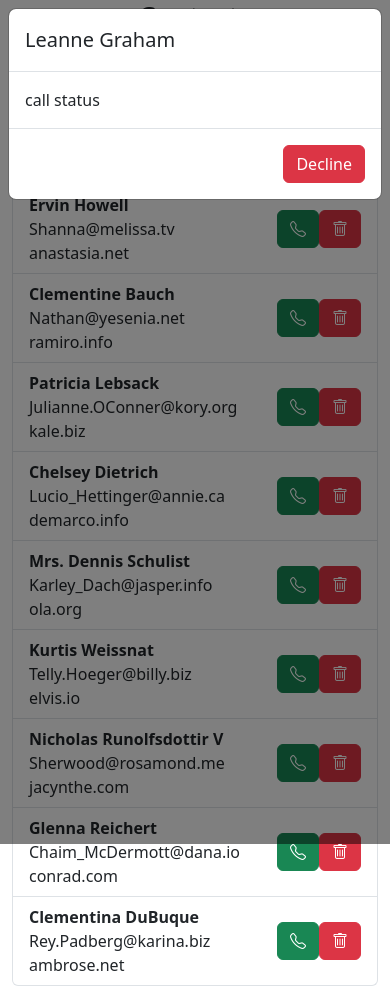
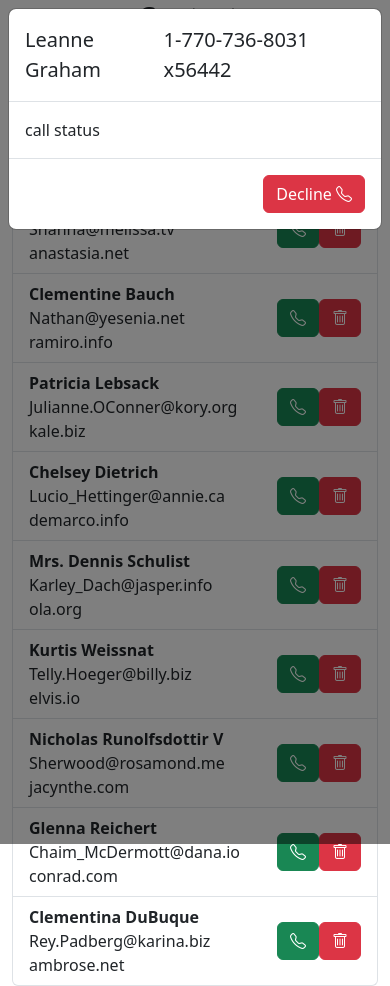
Before and after one commit to AndyGuit/phone-book, a plain HTML site: page index.html in a window 390 px wide. Both pictures are taken after a click on the button 298 px from the left and 140 px from the top of the page. Drawn offline with nearby package versions, Linux system fonts and the light colour scheme.

Commit message:
feat: show user phone number when calling

```diff
--- a/index.html
+++ b/index.html
@@ -32,11 +32,13 @@
     <div class="modal-dialog">
       <div class="modal-content">
         <div class="modal-header">
-          <h1 class="modal-title fs-5" id="staticBackdropLabel">User name</h1>
+          <h1 class="modal-title fs-5">User name</h1>
+          <h2 class="modal-title fs-5">user phone</h2>
         </div>
         <div class="modal-body"> call status </div>
         <div class="modal-footer">
-          <button type="button" class="btn btn-danger" data-bs-dismiss="modal">Decline</button>
+          <button type="button" class="btn btn-danger" data-bs-dismiss="modal">Decline <i
+              class="bi bi-telephone"></i></button>
         </div>
       </div>
     </div>
--- a/js/PhoneBook.js
+++ b/js/PhoneBook.js
@@ -1,6 +1,7 @@
 class PhoneBook {
   #contacts = [];
   #searchedUsers = null;
+
   #contactListElement = document.querySelector('.contacts__list');
   #searchInputElement = document.getElementById('contacts-search');
   #callStatusModalElement = document.querySelector('.modal');
@@ -31,7 +32,9 @@ class PhoneBook {
 
   #renderCallInfo(modalElement, selectedContact) {
     const modalNameElement = modalElement.children[0].children[0].children[0].children[0];
+    const modalPhoneElement = modalElement.children[0].children[0].children[0].children[1];
     modalNameElement.textContent = selectedContact.name;
+    modalPhoneElement.textContent = selectedContact.phone;
   }
 
   #removeContact(event) {
@@ -136,4 +139,3 @@ class PhoneBook {
 }
 
 const phoneBook = new PhoneBook(users);
-console.log(phoneBook.contacts);
--- a/js/vendor/Call.js
+++ b/js/vendor/Call.js
@@ -92,5 +92,3 @@ class Call {
     return randomNumber > 5 ? Call.CALL_STATUSES.rejected : Call.CALL_STATUSES.inProgress;
   }
 }
-
-const call = new Call('1111');
```
